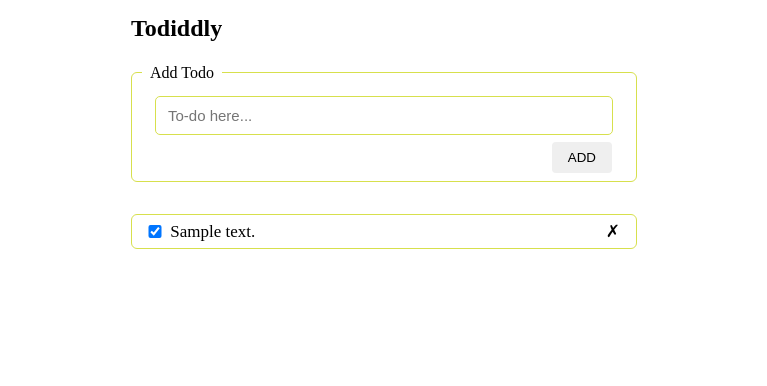
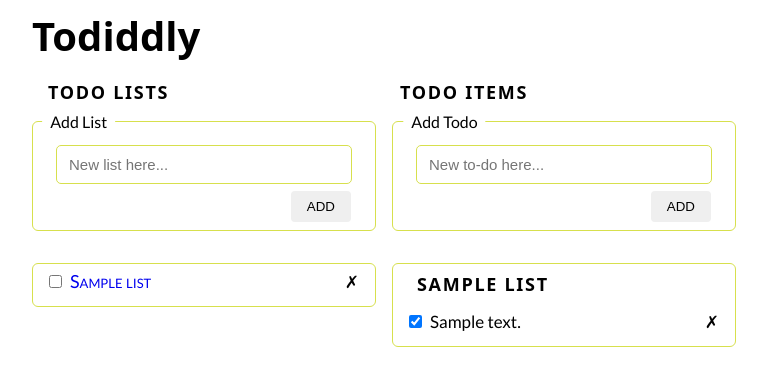
Before and after one commit to tobisupreme/new-again-plaxton, a Flask app: page /lists/1 in a window 1280 px wide. Shown: the top 386 px of the page, without its empty margins (256-1023 px from the left). Run offline with Flask 2, Linux system fonts and the light colour scheme; tables that the repository leaves empty hold one stand-in row (values such as "Sample post").

Commit message:
Adjust UI to accomodate list view

```diff
--- a/practice/static/scripts/index.js
+++ b/practice/static/scripts/index.js
@@ -5,10 +5,17 @@ const errorMessage = document.getElementById("error");
 const checkboxes = document.querySelectorAll(".checkbox");
 const deleteButtons = document.querySelectorAll(".delete");
 
-// addEventListener on form submission
-form.addEventListener("submit", sendRequest);
+// create todo when form is submitted
+form.addEventListener("submit", createTodo);
 
-function sendRequest(e) {
+// delete todo item when button is clicked
+deleteButtons.forEach((button) => button.addEventListener("click", deleteTodo));
+
+// update todo completed status when checkbox is toggled
+checkboxes.forEach((checkbox) => checkbox.addEventListener("change", updateTodoStatus));
+
+// function to create todo when form is submitted
+function createTodo(e) {
     e.preventDefault();
     errorMessage.className = "hidden";
 
@@ -67,9 +74,7 @@ function sendRequest(e) {
         });
 }
 
-// Add event lisetener to checkboxes
-checkboxes.forEach((checkbox) => checkbox.addEventListener("change", updateTodoStatus));
-
+// function to update todo completed status when checkbox is toggled
 function updateTodoStatus(e) {
     const todo_id = e.target.dataset.id;
     const completed_status = e.target.checked;
@@ -89,9 +94,7 @@ function updateTodoStatus(e) {
         .then((response) => console.log(response.status));
 }
 
-// Add event listener to delete buttons
-deleteButtons.forEach((button) => button.addEventListener("click", deleteTodo));
-
+// function to delete todo item when button is clicked
 function deleteTodo(e) {
     const li = e.target.parentElement;
     const todo_id = e.target.parentElement.firstElementChild.dataset.id;
--- a/practice/static/styles/style.css
+++ b/practice/static/styles/style.css
@@ -1,3 +1,5 @@
+@import url('https://fonts.googleapis.com/css2?family=Lato:wght@300;400;700;900&display=swap');
+
 :root {
     --primary-bg: #ffffff;
     --primary-fg: #d7e04d;
@@ -19,11 +21,52 @@ html {
 body {
     font-size: 1.6rem;
     background-color: var(--primary-bg);
+    font-family: 'Lato', sans-serif;
 }
 
 h2 {
-    font-size: 2.4rem;
+    font-size: 4rem;
     font-weight: 600;
+}
+
+.title-wrap h3 {
+    font-size: 1.8rem;
+    font-weight: 700;
+}
+
+.title-wrap h3,
+.list-title,
+h2 {
+    font-family: system-ui, -apple-system, "Segoe UI", Roboto, "Helvetica Neue", "Noto Sans", "Liberation Sans", Arial, sans-serif, "Apple Color Emoji", "Segoe UI Emoji", "Segoe UI Symbol", "Noto Color Emoji";
+}
+
+.title-wrap h3,
+.list-title {
+    text-transform: uppercase;
+    line-height: 1.4;
+}
+
+.subtitle {
+    display: flex;
+    justify-content: flex-start;
+    margin-top: 1.6rem;
+    letter-spacing: .17rem;
+}
+
+.list, .items {
+    flex-basis: 50%;
+    justify-self: flex-end;
+}
+
+.list-title {
+    font-size: 1.8rem;
+    font-weight: 700;
+    margin-bottom: 1.6rem;
+    padding-left: .8rem;
+    /* text-align: center; */
+    /* text-decoration: underline; */
+    letter-spacing: .17rem;
+    grid-column: 2 / -1;
 }
 
 .container {
@@ -36,23 +79,65 @@ h2 {
 .todos-wrap {
     align-items: center;
     display: grid;
-    grid-template-rows: repeat(4, minmax(3.2rem, auto));
-    min-width: 32rem;
-    max-width: 52rem;
+    grid-template-columns: repeat(2, 1fr);
+    /* grid-template-rows: minmax(3.2rem, auto); */
+    /* min-width: 32rem;*/
+    max-width: 70.4rem;
+    column-gap: 1.6rem;
 }
 
-.todos-wrap h2 {
-    margin-bottom: 3.2rem;
+.todos-wrap .title-wrap {
+    margin-bottom: 1.6rem;
+    grid-column: 1 / -1;
 }
 
+.body-wrap {
+    display: grid;
+    grid-template-columns: 1fr 1fr;
+    grid-column: 1 / -1;
+    column-gap: 1.6rem;
+}
+
+.collection-wrap {
+    grid-row: span 99;
+    align-self: flex-start;
+}
+
+#list-form-wrap,
 #form-wrap,
-.lists-wrap {
+.lists-wrap,
+.collection-wrap {
     position: relative;
     border: var(--quick-border);
     border-radius: .6rem;
 }
 
-.form-title {
+.collection-wrap a {
+    text-decoration: none;
+    font-variant: small-caps;
+    display: block;
+    font-size: 1.8rem;
+}
+
+.lists-wrap,
+#form-wrap {
+    grid-column: 2 / -1;
+}
+.error-wrap {
+    grid-column: 1 / -1;
+    grid-row: 2 / 3;
+
+}
+#form-wrap {
+    grid-row: 1 / 2;
+}
+
+#list-form-wrap,
+.collection-wrap {
+    grid-column: 1 / 2;
+}
+
+.form-title, list.form-title {
     position: absolute;
     transform: translate(12.5%, -50%);
     z-index: 20;
@@ -60,7 +145,7 @@ h2 {
     background-color: var(--primary-bg);
 }
 
-#form {
+#list-form, #form {
     padding: 2.4rem;
     padding-bottom: .8rem;
     display: flex;
@@ -76,12 +161,22 @@ h2 {
     color: var(--primary-alert);
     text-align: center;
 }
-
-.lists-wrap {
-    padding: .8rem 1.6rem;
+.error-wrap {
+    height: 3.2rem;
+    display: flex;
+    justify-content: center;
+    align-items: center;
 }
 
-.lists-wrap li {
+.lists-wrap,
+.subtitle>.list,
+.subtitle>.items,
+.collection-wrap {
+    padding: .8rem 1.6rem 0;
+}
+
+.lists-wrap li,
+.collection-wrap li {
     margin-bottom: .8rem;
     display: grid;
     grid-template-columns: 7% 80% 13%;
@@ -91,39 +186,42 @@ h2 {
     font-size: 1.7rem;
 }
 
-.lists-wrap li .delete {
+.lists-wrap li .delete,
+.collection-wrap li .delete {
     cursor: pointer;
     transition: var(--snappy-transition);
 }
 
-.lists-wrap li .delete:hover {
+.lists-wrap li .delete:hover,
+.collection-wrap li .delete:hover {
     color: var(--primary-alert);
 }
 
-.lists-wrap li:last-of-type {
-    margin-bottom: 0;
+.lists-wrap li:last-of-type,
+.collection-wrap li:last-of-type {
+    margin-bottom: 1.6rem;
 }
 
 .hidden {
     display: none;
 }
 
-#todo,
-#submit {
+#todo, #todolist,
+#submit, #list-submit {
     border: none;
     outline: none;
     appearance: none;
     border-radius: .4rem;
 }
 
-#todo {
+#todo, #todolist {
     padding: .8rem 1.2rem;
     outline: var(--quick-border);
     line-height: 1.4;
     font-size: 1.5rem;
 }
 
-form #submit {
+form #submit, form #list-submit {
     appearance: none;
     padding: .8rem 1.6rem;
     width: min-content;
--- a/practice/templates/index.html
+++ b/practice/templates/index.html
@@ -14,14 +14,51 @@
 <body>
     <div class="container">
         <div class="todos-wrap">
+            <div class="title-wrap">
                 <h2>Todiddly</h2>
+
+                <div class="subtitle">
+                    <h3 class="list">
+                        TODO LISTS
+                    </h3>
+                    <h3 class="items">
+                        TODO ITEMS
+                    </h3>
+                </div>
+            </div>
+
+            <div class="body-wrap">
+
+                <fieldset id="list-form-wrap">
+
+                    <h3 class="list form-title">Add List</h3>
+                    <form id="list-form">
+
+                        <input type="text" name="todolist" id="todolist" placeholder="New list here...">
+                        <input type="submit" value="Add" id="list-submit">
+
+                    </form>
+
+                </fieldset>
+
+                <ul class="collection-wrap">
+
+                    {% for list in lists %}
+                    <li>
+                        <input data-id={{list.id}} type="checkbox" class="checkbox">
+                        <a href="/lists/{{ list.id }}">{{ list.name }}</a>
+
+                        <div class="list delete">&cross;</div>
+                    </li>
+                    {% endfor %}
+                </ul>
 
                 <fieldset id="form-wrap">
 
                     <h3 class="form-title">Add Todo</h3>
                     <form id="form">
 
-                    <input type="text" name="todo" id="todo" placeholder="To-do here...">
+                        <input type="text" name="todo" id="todo" placeholder="New to-do here...">
                         <input type="submit" value="Add" id="submit">
 
                     </form>
@@ -33,15 +70,20 @@
                 </div>
 
                 <ul class="lists-wrap">
+                    <h4 class="list-title">{{ active_list.name }}</h4>
+
                     {% for todo in todos %}
 
                     <li>
-                    <input data-id={{todo.id}} type="checkbox" class="checkbox" {% if todo.completed %} checked {% endif %}>
+                        <input data-id={{todo.id}} type="checkbox" class="checkbox" {% if todo.completed %} checked {%
+                            endif %}>
                         {{ todo.description }}
-                    <div class="delete">&cross;</div>
+                        <div class="todos delete">&cross;</div>
                     </li>
                     {% endfor %}
                 </ul>
+            </div>
+
         </div>
     </div>
 </body>
```
Also changed, not shown: practice/templates/newfile.html (deleted, +0 -12 lines). Lines whose indentation alone changed are shown as unchanged.
